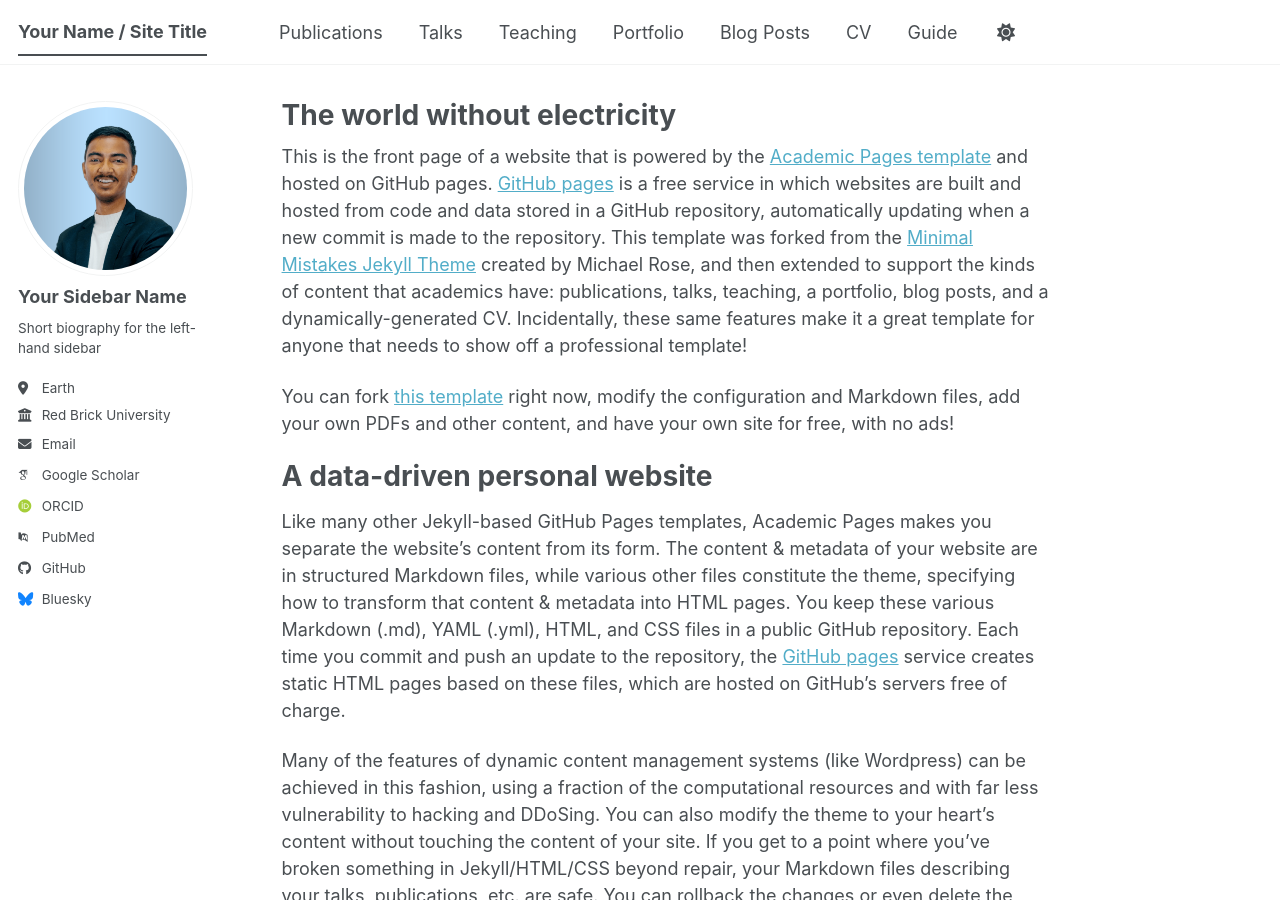
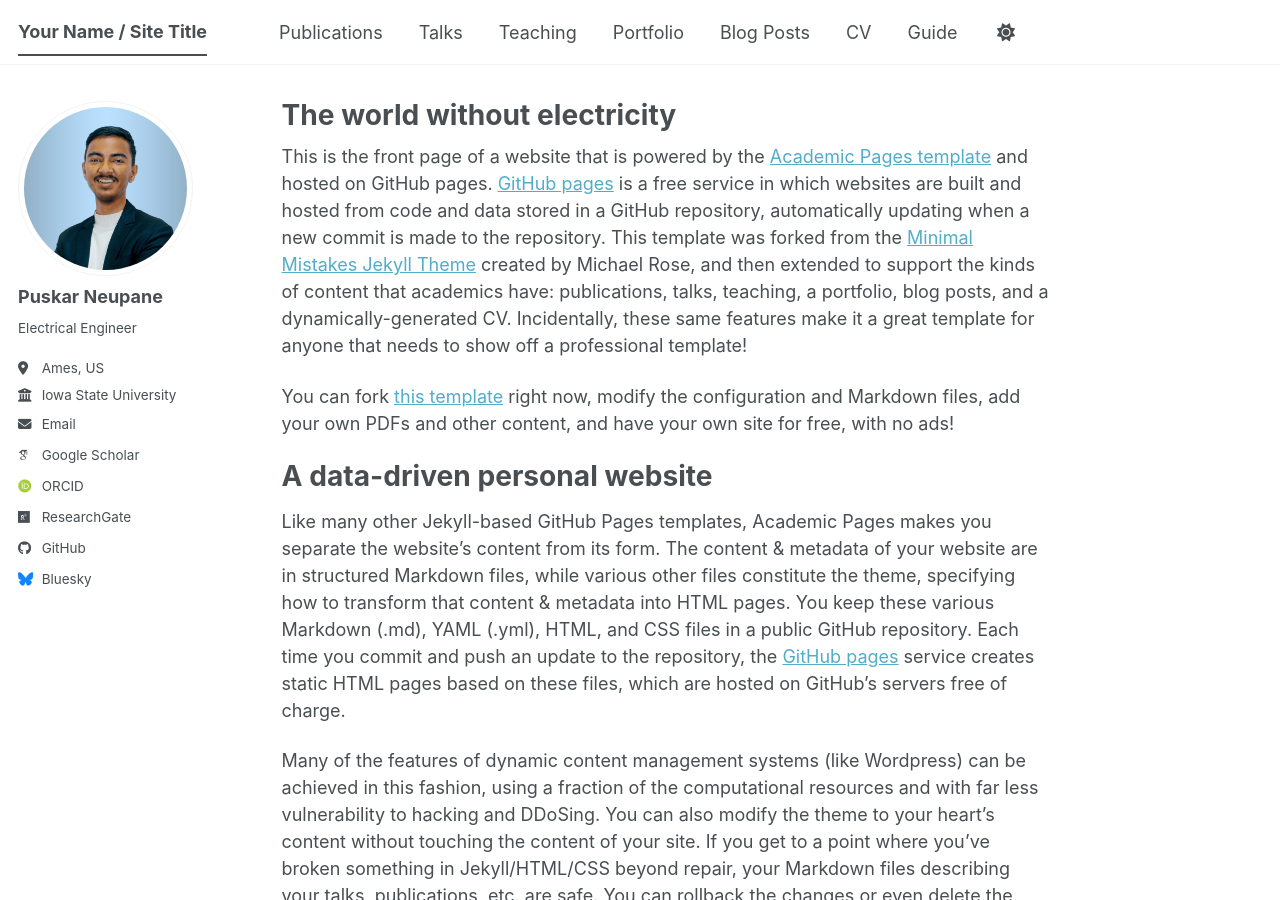
Before and after one commit to Puskar-Neupane/website, a Jekyll site: the page built from _pages/about.md, in a window 1280 px wide and 900 px high. Built offline with Jekyll 4.4.1, drawn with Linux system fonts in a browser that asks for light colours; some web fonts are replaced; a script bundle is joined from its source files by our own code; library files that are not in the unit come from our copies.

Commit message:
Update _config.yml

```diff
--- a/_config.yml
+++ b/_config.yml
@@ -24,25 +24,25 @@
 author:
   # Biographic information
   avatar           : "profile.png"
-  name             : "Your Sidebar Name"
+  name             : "Puskar Neupane"
   pronouns         : # example: "she/her"
-  bio              : "Short biography for the left-hand sidebar"
-  location         : "Earth"
-  employer         : "Red Brick University"
+  bio              : "Electrical Engineer"
+  location         : "Ames, US"
+  employer         : "Iowa State University"
   uri              : # URL
-  email            : "none@example.org"
+  email            : "puskar@iastate.edu"
 
   # Academic websites
   academia         : # URL
   arxiv            : # URL - Update with the correct link to your profile
-  googlescholar    : "https://scholar.google.com/citations?user=PS_CX0AAAAAJ"
+  googlescholar    : "https://scholar.google.com/citations?user=5ARA3KYAAAAJ&hl=en"
   inspire-hep      : # URL
   impactstory      : # URL
   orcid            : "https://orcid.org/yourorcidurl"
   semantic         : # URL
   ssrn             : # URL
-  pubmed           : "https://www.ncbi.nlm.nih.gov/pubmed/?term=john+snow"
-  researchgate     : # URL
+  pubmed           : # URL
+  researchgate     : "https://www.researchgate.net/profile/Puskar-Neupane?ev=hdr_xprf"
   scopus           : # URL
   zotero           : # URL
 
```
